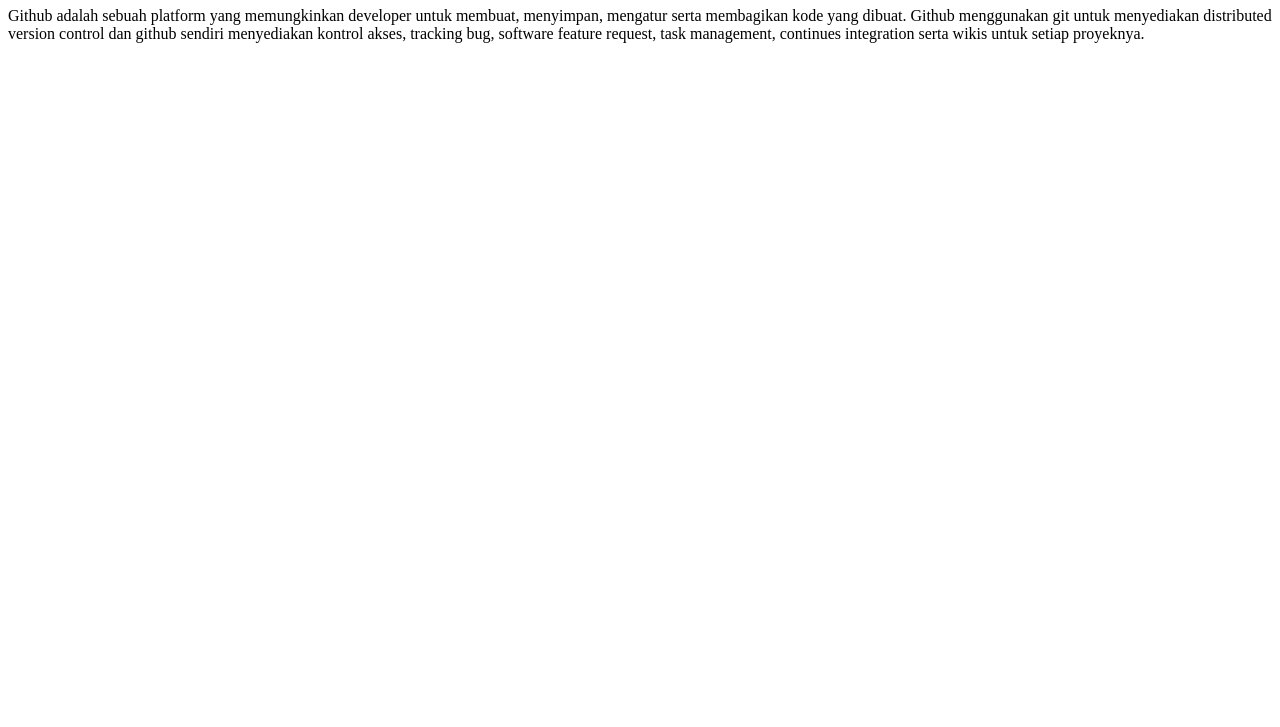
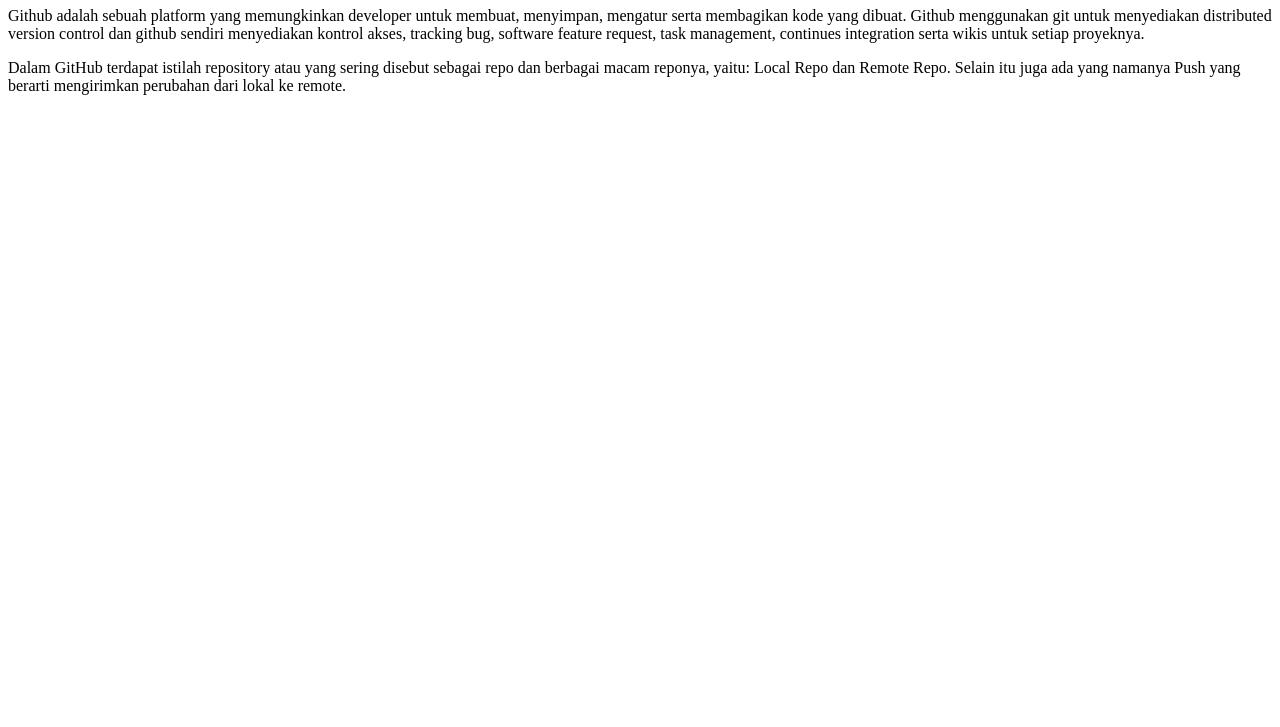
Before and after one commit to Estelleen/belajarGit-VCSS, a plain HTML site: page index.html in a window 1280 px wide. Shown: the part 73-800 px from the top of the page. Drawn offline with Linux system fonts and the light colour scheme.

Commit message:
Menambahkan materi

```diff
--- a/index.html
+++ b/index.html
@@ -12,5 +12,9 @@ menyimpan, mengatur serta membagikan kode yang dibuat. Github
 menggunakan git untuk menyediakan distributed version control dan github
 sendiri menyediakan kontrol akses, tracking bug, software feature request, task
 management, continues integration serta wikis untuk setiap proyeknya.</p>
+    <p>Dalam GitHub terdapat istilah repository atau yang sering disebut sebagai repo
+        dan berbagai macam reponya, yaitu: Local Repo dan Remote Repo. Selain itu juga ada
+        yang namanya Push yang berarti mengirimkan perubahan dari lokal ke remote.
+    </p>
 </body>
 </html>
```
